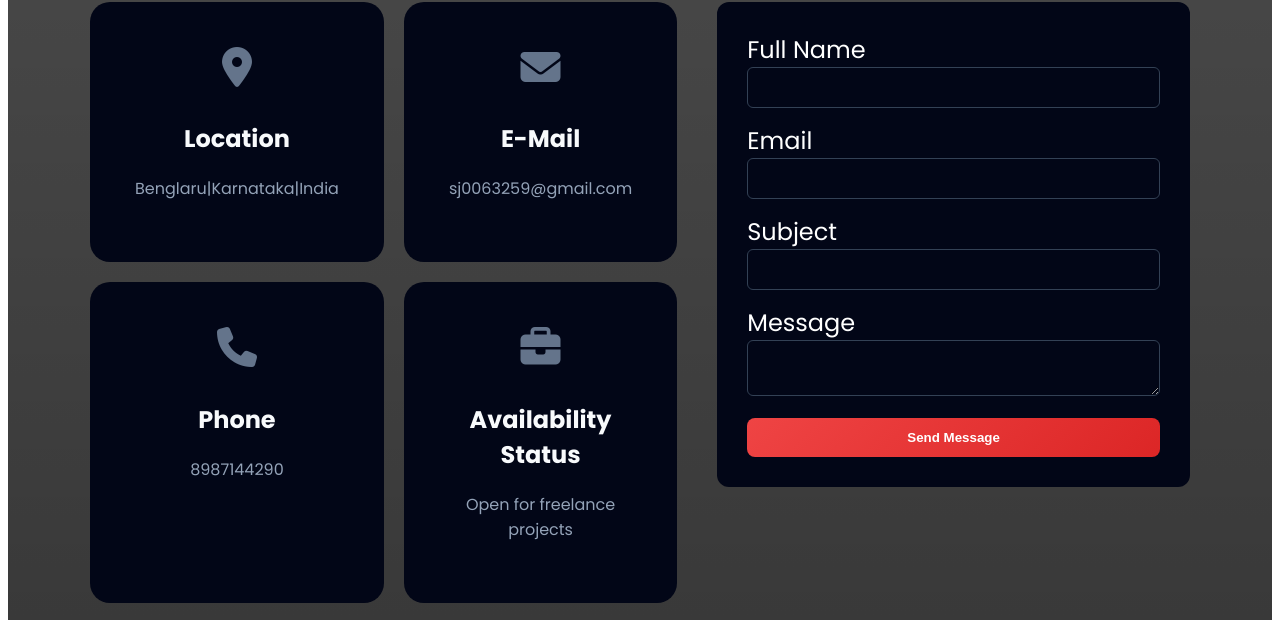
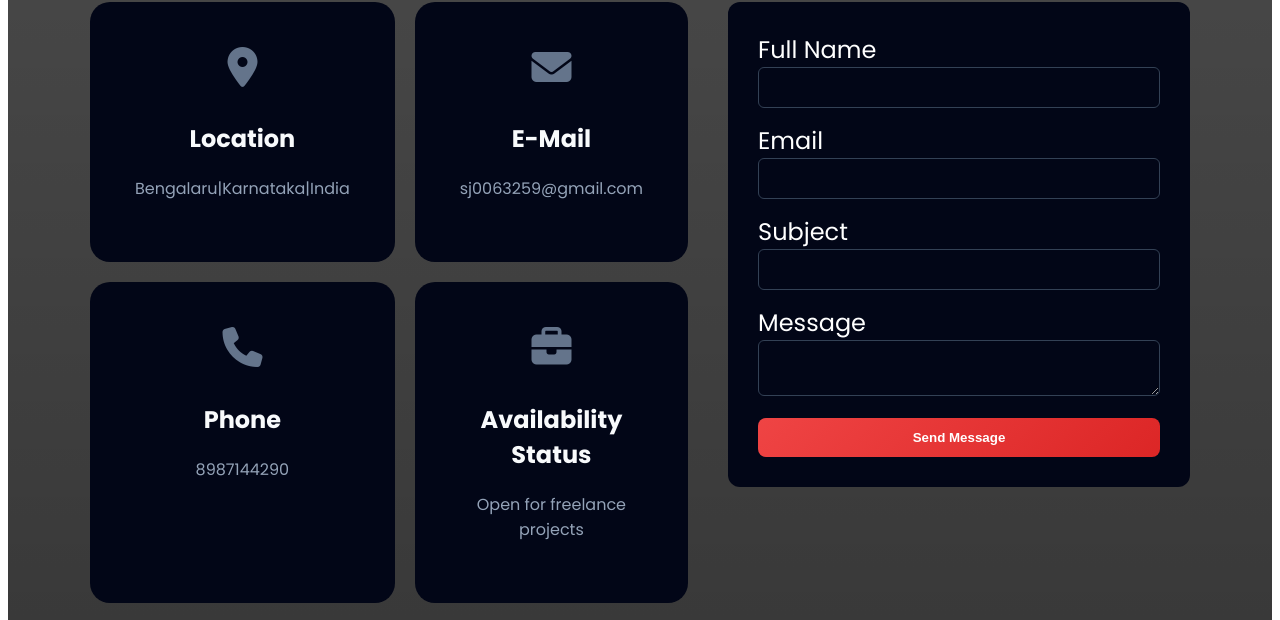
Before and after one commit to sj0063259-netizen/My-Portfolio, a plain HTML site: page index.html in a window 1280 px wide. Shown: the part 4698-5318 px from the top of the page. Drawn offline with Linux system fonts and the light colour scheme.

Commit message:
Add files via upload

```diff
--- a/index.html
+++ b/index.html
@@ -760,7 +760,7 @@ I focus on creating clean user interfaces and continuously improving my developm
                 <div class="pro-item reveal">
                     <i class="fa-solid fa-location-dot icon"></i>
                     <h2>Location</h2>
-                    <p>Benglaru|Karnataka|India</p>
+                    <p>Bengalaru|Karnataka|India</p>
                 </div>
                   <div class="pro-item reveal">
                     <i class="fa-solid fa-envelope icon"></i>
```
